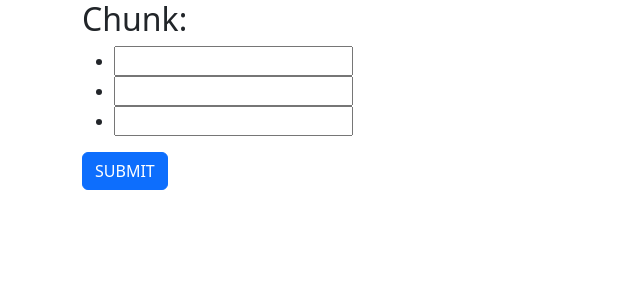
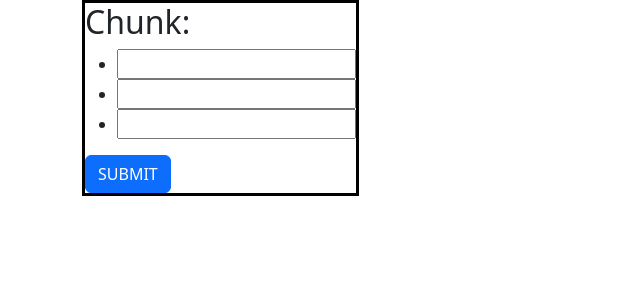
Before and after one commit to munrhalls/QAtempo-notes, an Angular app: page / in a window 1280 px wide. Shown: the top 300 px of the page, without its empty margins (0-640 px from the left). Built offline with nearby package versions, Linux system fonts and the light colour scheme.

Commit message:
chunker app

```diff
--- a/src/app/chunk-list/chunk/chunk.component.html
+++ b/src/app/chunk-list/chunk/chunk.component.html
@@ -1,3 +1,4 @@
+<div class="chunk">
   <h2>Chunk:</h2>
   <form>
     <ul>
@@ -9,3 +10,4 @@
   </form>
   <h1 *ngIf="properSubmit === true">SUCCESS!</h1>
   <h1 *ngIf="properSubmit === false">NOT YET. TRY AGAIN.</h1>
+</div>
--- a/src/app/chunk-list/chunk/chunk.component.scss
+++ b/src/app/chunk-list/chunk/chunk.component.scss
@@ -0,0 +1,4 @@
+.chunk {
+  border: 3px solid #000;
+  width: fit-content;
+}
```
Lines whose indentation alone changed are shown as unchanged.
